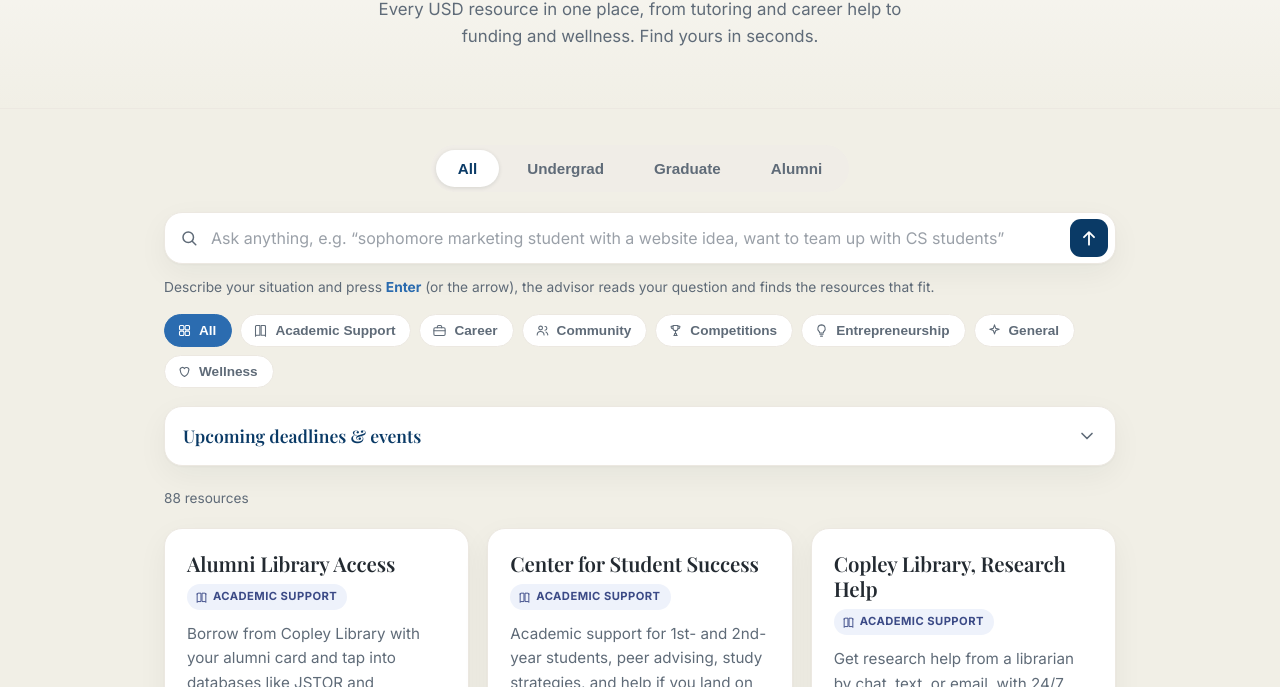
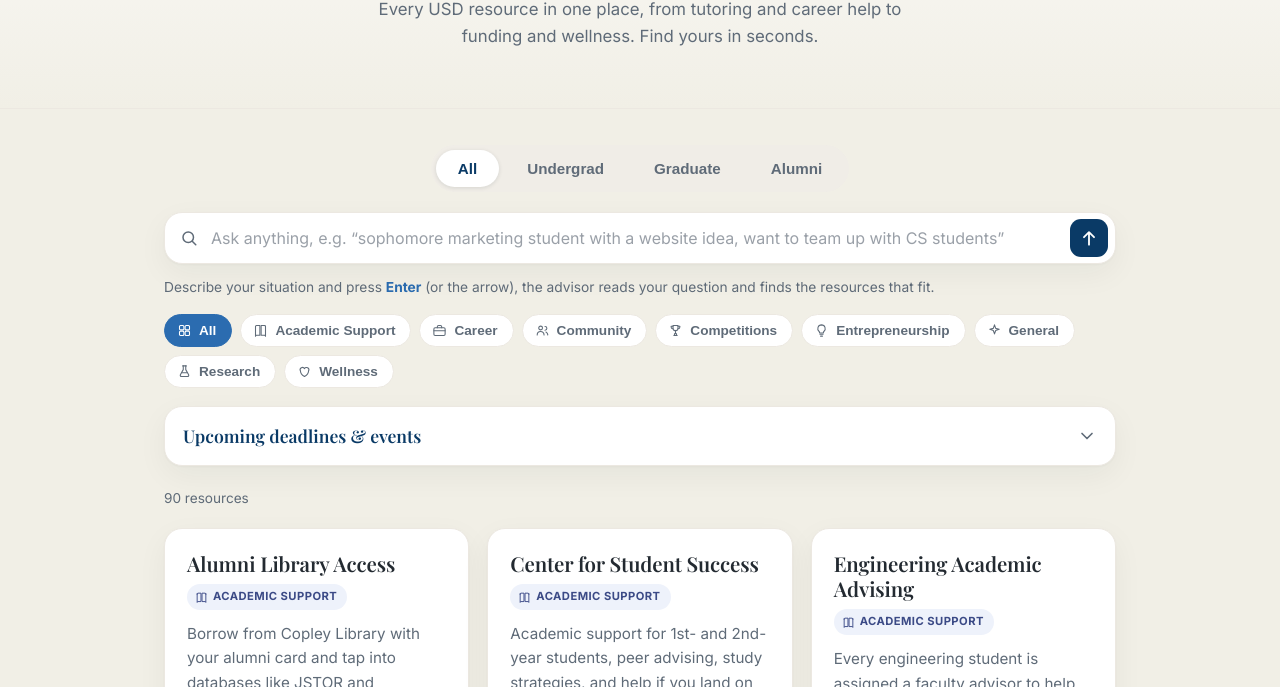
Before and after one commit to amoneyproductions/CloseConnect, a website: page index.html in a window 1280 px wide. Shown: the part 265-952 px from the top of the page. Drawn offline with nearby package versions, Linux system fonts and the light colour scheme; a web font is replaced by a local one.

Commit message:
Add Research category chip with icon and color

```diff
--- a/assets/app.js
+++ b/assets/app.js
@@ -289,6 +289,7 @@
   // and scannable. Colors themselves live in styles.css (via data-cat).
   var CAT_META = {
     "Academic Support": { key: "academic" },
+    "Research":         { key: "research" },
     "Community":        { key: "community" },
     "Entrepreneurship": { key: "entrepreneurship" },
     "Career":           { key: "career" },
@@ -303,6 +304,7 @@
   // Clean line icons (non-emoji) per category. Inherit color via currentColor.
   var ICONS = {
     academic: '<path d="M4 5.5A1.5 1.5 0 0 1 5.5 4H11v15.5H5.5A1.5 1.5 0 0 0 4 21V5.5Z"/><path d="M20 5.5A1.5 1.5 0 0 0 18.5 4H13v15.5h5.5A1.5 1.5 0 0 1 20 21V5.5Z"/>',
+    research: '<path d="M9 3h6"/><path d="M10 3v6l-4.6 8.1A2 2 0 0 0 7.1 20h9.8a2 2 0 0 0 1.7-2.9L14 9V3"/><path d="M8 14h8"/>',
     community: '<circle cx="9" cy="8" r="3"/><path d="M3.5 19a5.5 5.5 0 0 1 11 0"/><path d="M16 5.5a3 3 0 0 1 0 6"/><path d="M17.5 14.3a5.5 5.5 0 0 1 3 4.7"/>',
     entrepreneurship: '<path d="M9.5 18h5"/><path d="M10.5 21h3"/><path d="M12 3a6 6 0 0 0-3.8 10.6c.6.6.8 1.1.8 2.4h6c0-1.3.2-1.8.8-2.4A6 6 0 0 0 12 3Z"/>',
     career: '<rect x="3" y="7.5" width="18" height="12.5" rx="2"/><path d="M8.5 7.5V6a2 2 0 0 1 2-2h3a2 2 0 0 1 2 2v1.5"/><path d="M3 12.5h18"/>',
--- a/assets/styles.css
+++ b/assets/styles.css
@@ -542,6 +542,7 @@ a.event-title:hover { color: var(--accent); text-decoration: underline; }
 }
 /* ---- Category color system (soft, cohesive tints) ---- */
 .card-tag[data-cat="academic"]        { background: #eef2fb; color: #3b4a86; }
+.card-tag[data-cat="research"]        { background: #e6f1f4; color: #1c6b78; }
 .card-tag[data-cat="community"]       { background: #eaf5ee; color: #3c7350; }
 .card-tag[data-cat="entrepreneurship"]{ background: #fbf1e6; color: #96601f; }
 .card-tag[data-cat="career"]          { background: #eef0fb; color: #474d90; }
@@ -552,6 +553,7 @@ a.event-title:hover { color: var(--accent); text-decoration: underline; }
 .card-tag[data-cat="competitions"]    { background: #fbeef1; color: #97425c; }
 /* Chips show a soft category tint border on hover; active stays accent for clarity */
 .chip[data-cat="academic"]:hover        { border-color: #3b4a86; color: #3b4a86; }
+.chip[data-cat="research"]:hover        { border-color: #1c6b78; color: #1c6b78; }
 .chip[data-cat="community"]:hover       { border-color: #3c7350; color: #3c7350; }
 .chip[data-cat="entrepreneurship"]:hover{ border-color: #96601f; color: #96601f; }
 .chip[data-cat="career"]:hover          { border-color: #474d90; color: #474d90; }
--- a/data/resources.js
+++ b/data/resources.js
@@ -893,23 +893,59 @@ window.CC_RESOURCES = [
   /* ------------------ MORE ACADEMIC SUPPORT ------------------ */
   {
     name: "Office of Undergraduate Research",
-    categories: ["Academic Support"],
+    categories: ["Research"],
     audiences: ["undergrad"],
     description:
-      "Find and get funded for research with faculty, including the Summer Undergraduate Research Experience (SURE) and travel grants to present your work.",
+      "Do research or creative work with a faculty mentor, and get funded for it. USD runs two paid summer programs, STAR and BURST, plus support to present your work.",
     details:
-      "You don't need to be a senior or a science major to do research. HOW TO GET STARTED: find a faculty member whose work interests you (check department pages or ask a professor you like) and ask to get involved, then apply for funding through the Office of Undergraduate Research. Key programs: PURE, a summer program for incoming first-gen/low-income students with a stipend and housing; SURE, a paid summer research experience with a faculty mentor; plus travel grants to present your work at conferences. Deadlines are posted on the Student Funding Opportunities page, apply early. New to it all? Start on the Prospective Students page.",
-    keywords: ["research", "faculty", "sure", "pure", "lab", "grant", "conference", "mentor", "funding", "get involved", "stipend"],
+      "You don't need to be a senior or a science major to do research. HOW TO GET STARTED: find a faculty member whose work interests you (check department pages or ask a professor you like) and ask to get involved, then apply for funding through the Office of Undergraduate Research (OUR). The two summer funding programs are BURST (for students new to research) and STAR (for students with more experience, and most creative-works projects); both are a full-time 10-week summer project with a USD faculty mentor, with a $6,000 student stipend, up to $500 in supplies, and a 50% summer housing discount. You need a faculty mentor lined up before you apply, and applications run on an annual cycle that closes months before summer, so check the dates early. New to it all? Start on the Prospective Students page, or drop into OUR office hours in Maher Hall 252.",
+    keywords: ["research", "faculty", "star", "burst", "creative works", "lab", "grant", "conference", "mentor", "funding", "get involved", "stipend", "summer research"],
     links: [
-      { label: "Student funding (SURE, travel grants)", url: "https://www.sandiego.edu/ugresearch/about/student-funding-opportunities.php" },
+      { label: "STAR & BURST summer research", url: "https://www.sandiego.edu/ugresearch/students/star-burst.php" },
       { label: "New to research? Start here", url: "https://www.sandiego.edu/ugresearch/prospective-students/" }
     ],
     link: "https://www.sandiego.edu/ugresearch/",
+    school: "USD",
+    location: "Maher Hall 252"
+  },
+  {
+    name: "STAR & BURST Summer Research",
+    categories: ["Research"],
+    audiences: ["undergrad"],
+    description:
+      "USD's two paid summer research programs. Spend 10 weeks on a research or creative-works project with a faculty mentor and earn a $6,000 stipend.",
+    details:
+      "STAR and BURST are USD's summer undergraduate research funding programs, run by the Office of Undergraduate Research. BURST (Beginning Undergraduate Research Student Training) is for students new to research; STAR (Summer Training in Advanced Research) is for students with more experience, and is usually the better fit for creative-works projects. Both are a full-time, 10-week summer project (40 hours a week) with a USD faculty mentor. Awardees get a $6,000 stipend, up to $500 in supplies, and a 50% discount on summer campus housing. HOW TO APPLY: (1) line up a faculty mentor first, this is required; (2) choose STAR or BURST with your mentor using the 'STAR or BURST?' guidance; (3) submit the application, for BURST the mentor writes most of it, for STAR the student writes the project statement. Applications run on an annual cycle and close months before summer, so start early. Questions? OUR holds office hours in Maher Hall 252.",
+    keywords: ["star", "burst", "summer research", "research funding", "stipend", "faculty mentor", "creative works", "undergraduate research", "paid research", "our"],
+    links: [
+      { label: "STAR & BURST overview", url: "https://www.sandiego.edu/ugresearch/students/star-burst.php" },
+      { label: "STAR guidelines", url: "https://www.sandiego.edu/ugresearch/students/star-scholars.php" },
+      { label: "BURST guidelines", url: "https://www.sandiego.edu/ugresearch/students/burst-scholars.php" }
+    ],
+    link: "https://www.sandiego.edu/ugresearch/students/star-burst.php",
+    school: "USD",
+    location: "Maher Hall 252"
+  },
+  {
+    name: "Institutional Review Board (IRB)",
+    categories: ["Research"],
+    audiences: ["undergrad", "graduate"],
+    description:
+      "If your research involves people (surveys, interviews, experiments), you need IRB approval before you collect data. This is where the forms and training live.",
+    details:
+      "Any research with human participants, surveys, interviews, focus groups, or experiments, must be reviewed and approved by USD's Institutional Review Board (IRB) BEFORE you collect any data. HOW IT WORKS: (1) Talk to your faculty advisor first; a student application is a collaboration with them. (2) Complete the required CITI human-subjects training (link on the IRB site). (3) Get access to Cayuse, USD's IRB application system: if it's your first time, fill out the first-time-researcher form on the IRB 'Getting Started' page with your USD email, then allow up to a week for your account. (4) Submit your application in Cayuse, reached through the MySanDiego portal. There are four review levels, Not-Human-Subjects, Exempt, Expedited, and Full, based on your study's risk. WHERE THE FORMS ARE: the IRB Forms page has every template, and the Submission Guides page walks you through each step. Questions: irb@sandiego.edu.",
+    keywords: ["irb", "institutional review board", "human subjects", "research ethics", "cayuse", "citi training", "survey", "interview", "consent", "thesis", "dissertation", "research approval", "forms"],
+    links: [
+      { label: "IRB forms", url: "https://www.sandiego.edu/irb/forms/" },
+      { label: "Getting started (first-time researchers)", url: "https://www.sandiego.edu/irb/getting-started/" },
+      { label: "Submission guides", url: "https://www.sandiego.edu/irb/submission-guides.php" }
+    ],
+    link: "https://www.sandiego.edu/irb/",
     school: "USD"
   },
   {
     name: "Copley Library, Research Help",
-    categories: ["Academic Support"],
+    categories: ["Research", "Academic Support"],
     audiences: ["undergrad", "graduate"],
     description:
       "Get research help from a librarian by chat, text, or email, with 24/7 after-hours chat, plus subject specialists and 190+ research databases.",
```
Also changed, not shown: 1 other file.
